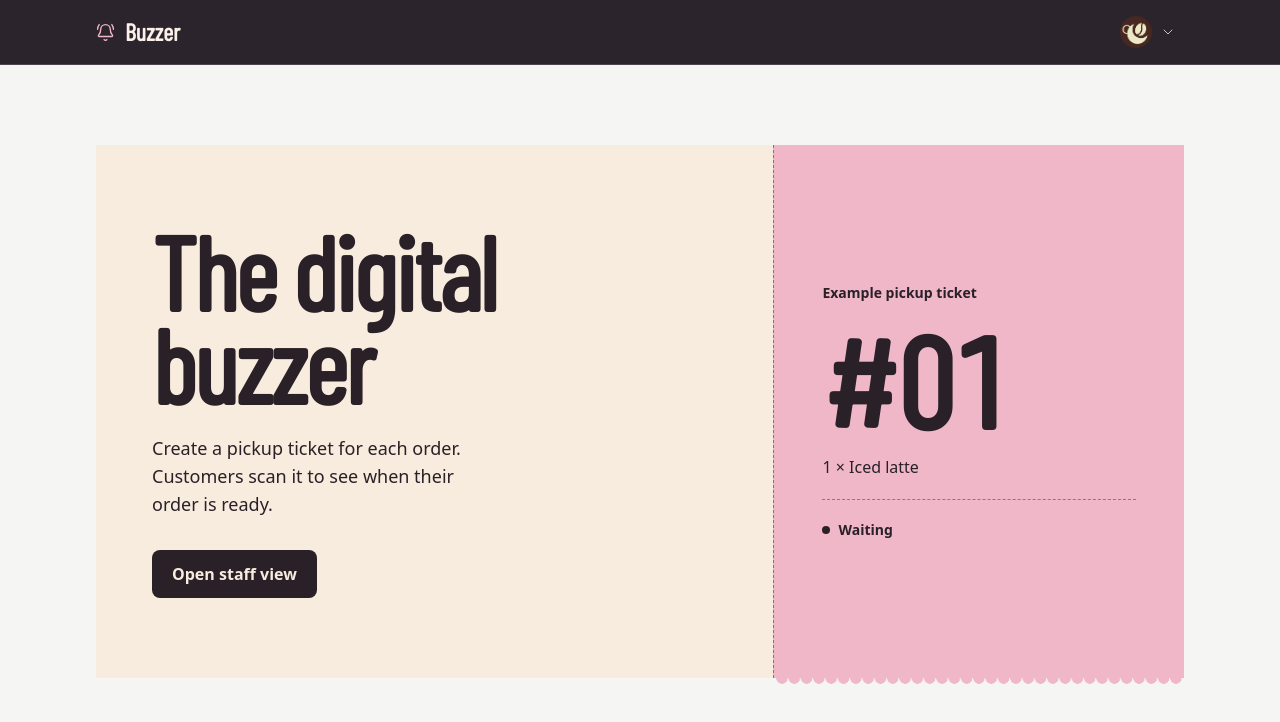
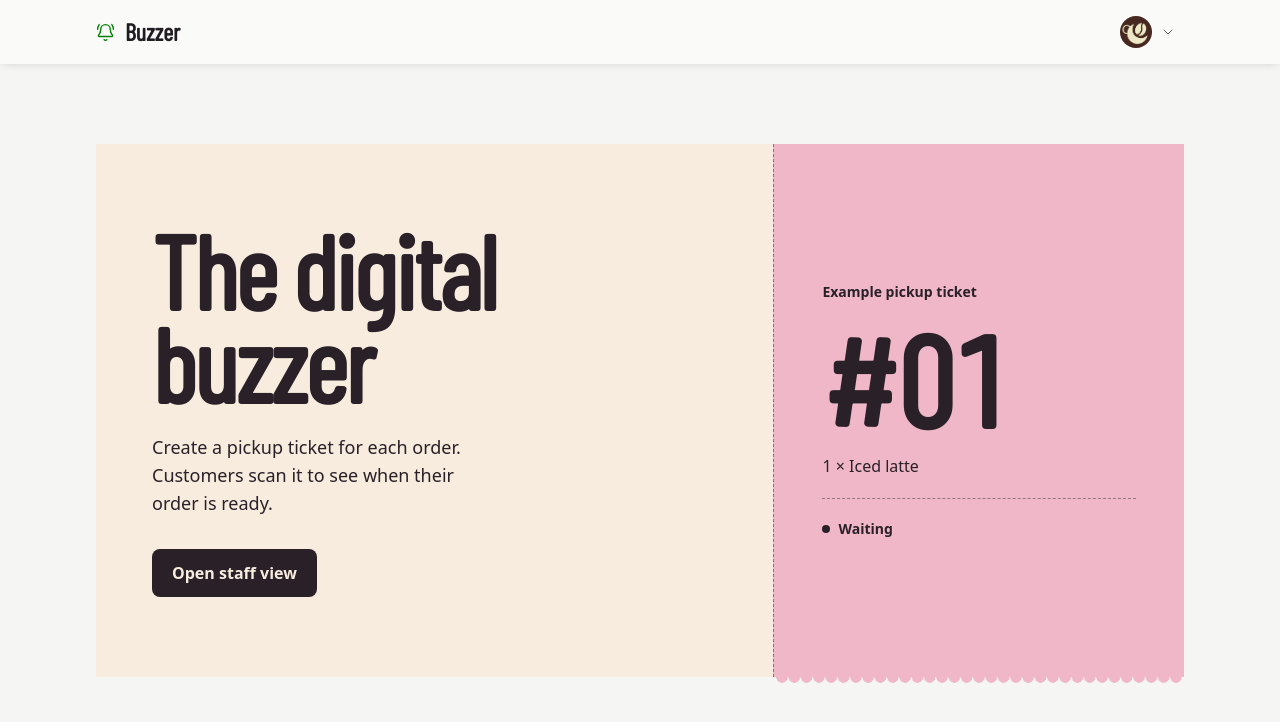
Before and after one commit to davidxx22/buzzer, a Next.js app: page / in a window 1280 px wide. Shown: the top 722 px of the page. Built offline with nearby package versions, Linux system fonts and the light colour scheme.

Commit message:
Use off-white navbars with a shadow divider

```diff
--- a/src/app/staff/page.tsx
+++ b/src/app/staff/page.tsx
@@ -5,7 +5,7 @@ export const metadata: Metadata = { title: "Staff queue" };
 
 export default function StaffPage() {
   return (
-    <div className="staff-theme flow-root min-h-[calc(100dvh-4rem-1px)] bg-background text-foreground">
+    <div className="staff-theme flow-root min-h-[calc(100dvh-4rem)] bg-background text-foreground">
       <StaffQueue />
     </div>
   );
--- a/src/components/site-header.tsx
+++ b/src/components/site-header.tsx
@@ -5,7 +5,6 @@ import Image from "next/image";
 import Link from "next/link";
 import { usePathname } from "next/navigation";
 import { useCallback, useEffect, useRef } from "react";
-import { cn } from "@/lib/utils";
 
 export function SiteHeader() {
   const pathname = usePathname().replace(/\/$/, "");
@@ -31,7 +30,7 @@ export function SiteHeader() {
   }, [closeBusinessMenu]);
 
   return (
-    <header className={cn("border-b border-border bg-card text-foreground", isStaffPage && "staff-theme")}>
+    <header className="staff-theme relative bg-card text-foreground shadow-[0_2px_8px_-2px_rgb(0_0_0/0.14)]">
       <div className="mx-auto flex min-h-16 max-w-6xl items-center justify-between gap-3 px-4 sm:px-8">
         <Link href="/" className="flex min-h-11 items-center gap-2.5 rounded-lg">
           <BellRing size={19} strokeWidth={1.75} className="text-primary" aria-hidden="true" />
```
Also changed, not shown: 1 other file (tests, documents, lock files or other folders).
